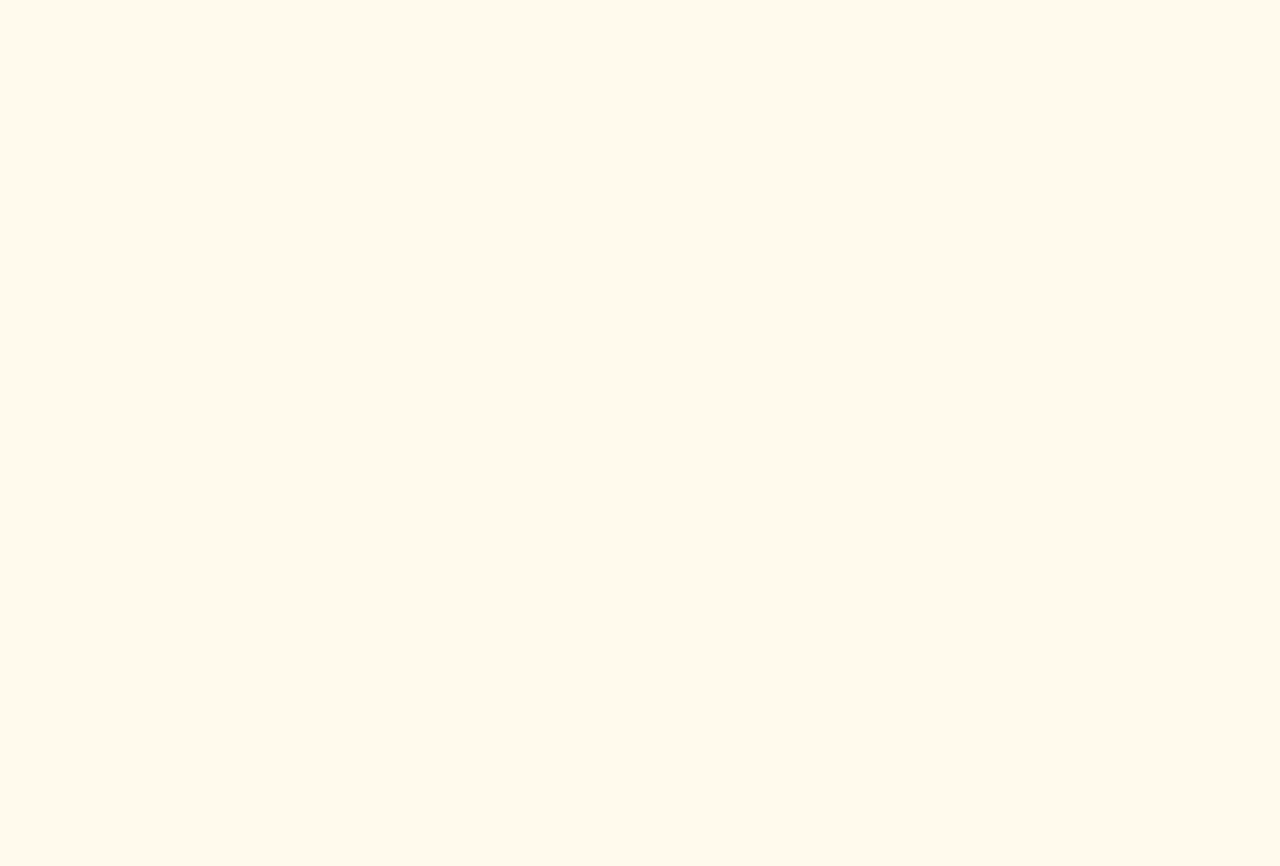
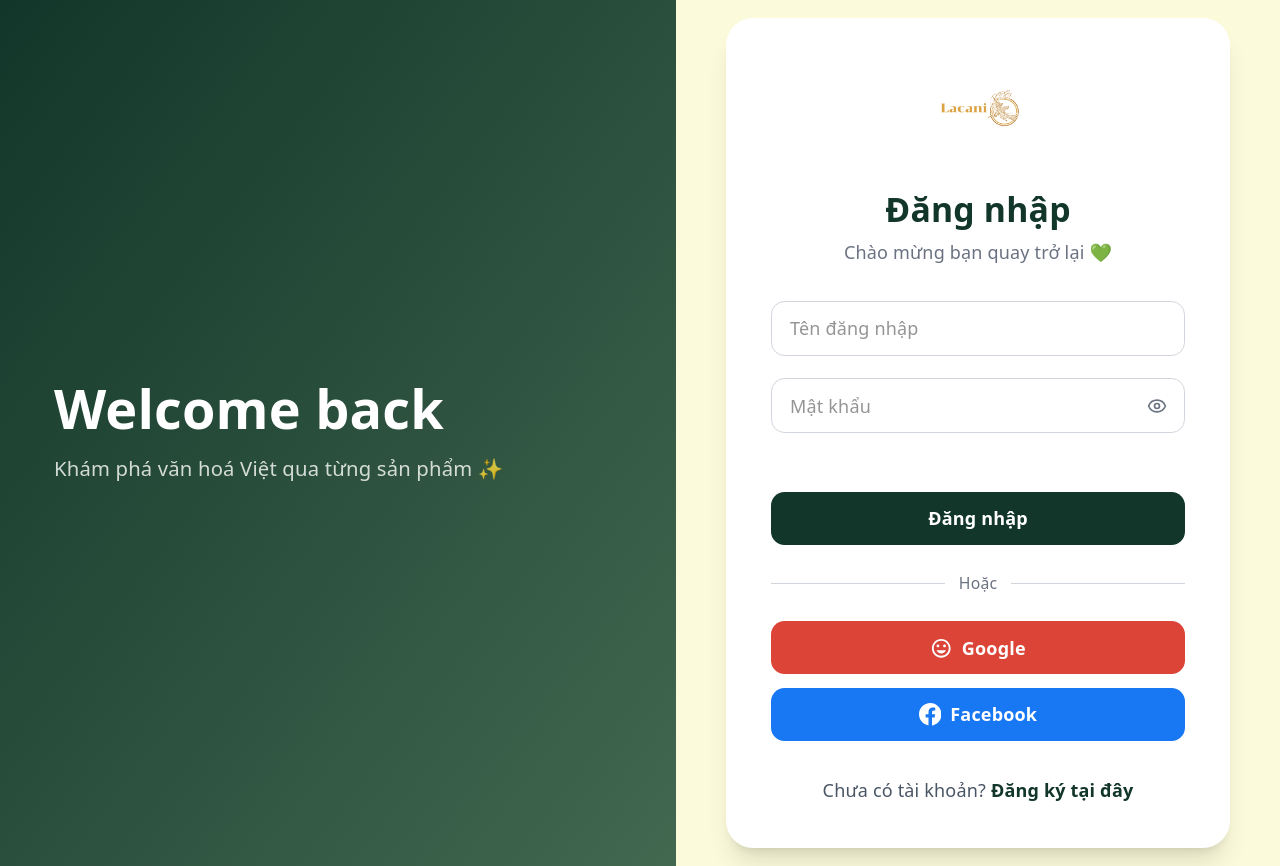
Before and after one commit to Thao-Uyen-1703/DigitalMuseum_IS207, a React (Vite) app in the folder frontend/: page /dang-nhap in a window 1280 px wide. Before the commit this address had no page. Before the commit the page ends 800 px from the top, so only its background shows below. Built offline with nearby package versions, Linux system fonts and the light colour scheme; no server answers; a web font is replaced by a local one.

Commit message:
feat:axios instance and login page

```diff
--- a/frontend/src/App.jsx
+++ b/frontend/src/App.jsx
@@ -1,12 +1,18 @@
 import { Routes, Route } from 'react-router-dom';
 import './App.css';
 import LandingPage from './pages/LandingPage';
+import LoginPage from './pages/LoginPage';
+import { Toaster } from 'sonner';
 
 function App() {
   return (
-    <Routes>
-      <Route path="/" element={<LandingPage />} />
-    </Routes>
+    <>
+      <Toaster position="top-right" richColors closeButton />
+      <Routes>
+        <Route path="/" element={<LandingPage />} />
+        <Route path="/dang-nhap" element={<LoginPage />} />
+      </Routes>
+    </>
   )
 }
 
--- /dev/null
+++ b/frontend/src/api/axiosClient.js
@@ -0,0 +1,35 @@
+import axios from 'axios';
+
+const api = axios.create({
+  baseURL: import.meta.env.VITE_BACKEND_APP_URL + "/api",
+  headers: {
+    'Content-Type': 'application/json',
+  },
+  withCredentials: true,
+});
+
+api.interceptors.request.use(
+    (config) => {
+        const token = localStorage.getItem('access_token');
+        if (token) {
+            config.headers.Authorization = `Bearer ${token}`;
+        }
+        return config;
+    },
+    (error) => {
+        return Promise.reject(error);
+    }
+);
+
+api.interceptors.response.use(
+    (response) => response,
+    (error) => {
+        if (error.response && error.response.status === 401) {
+            localStorage.removeItem('access_token');
+            window.location.href = '/dang-nhap';
+        }
+        return Promise.reject(error);
+    }
+);
+
+export default api;
--- /dev/null
+++ b/frontend/src/pages/LoginPage.jsx
@@ -0,0 +1,156 @@
+import { useState } from 'react';
+import { Eye, EyeOff } from 'lucide-react';
+import Logo from '../components/layout/Logo';
+import api from '../api/axiosClient';
+
+export default function LoginPage() {
+  const [email, setEmail] = useState('');
+  const [password, setPassword] = useState('');
+  const [showPassword, setShowPassword] = useState(false);
+  const [loading, setLoading] = useState(false);
+  const [error, setError] = useState('');
+
+  const togglePassword = () => {
+    setShowPassword(!showPassword);
+  };
+
+  const handleSubmit = async (e) => {
+    e.preventDefault();
+    setError('');
+
+    if (!email.trim() || !password.trim()) {
+      setError('Vui lòng nhập đầy đủ thông tin.');
+      return;
+    }
+
+    setLoading(true);
+    try {
+      const response = await api.post('/auth/login', {
+        email: email,
+        password: password
+      });
+
+      console.log(response);
+
+      const { accessToken } = response.data.accessToken;
+      localStorage.setItem('access_token', accessToken);
+
+      toast.success('Đăng nhập thành công');
+
+    } catch (err) {
+      if (err.response && err.response.data) {
+        setError(err.response.data.message || 'Đăng nhập thất bại. Vui lòng thử lại.');
+      } else {
+        setError('Lỗi kết nối server.');
+      }
+    } finally {
+      setLoading(false);
+    }
+  }
+
+  return (
+    <div className="flex min-h-screen">
+      {/* LEFT SIDE */}
+      <div className="hidden lg:flex flex-1 bg-linear-to-br from-[#12372A] to-[#436850] text-white flex-col justify-center px-12 py-20">
+        <h1 className="text-5xl font-bold mb-4">Welcome back</h1>
+        <p className="text-lg opacity-80">Khám phá văn hoá Việt qua từng sản phẩm ✨</p>
+      </div>
+
+      {/* RIGHT SIDE */}
+      <div className="flex-1 bg-[#FBFADA] flex justify-center items-center p-4">
+        <div className="bg-white rounded-3xl shadow-xl p-10 w-full max-w-md">
+          {/* LOGO */}
+          <div className="flex justify-center mb-8">
+            <Logo />
+          </div>
+
+          <h2 className="text-3xl font-bold text-[#12372A] text-center mb-2">Đăng nhập</h2>
+          <p className="text-center text-gray-500 mb-8">Chào mừng bạn quay trở lại 💚</p>
+
+          {/* ERROR MESSAGE */}
+          {error && (
+            <div className="mb-6 p-3 bg-red-100 border border-red-400 text-red-700 rounded-lg text-sm text-center">
+              {error}
+            </div>
+          )}
+
+          {/* FORM */}
+          <form className="space-y-5" onSubmit={handleSubmit}>
+            {/* EMAIL */}
+            <div>
+              <input
+                type="text"
+                id="email"
+                placeholder="Tên đăng nhập"
+                value={email}
+                onChange={(e) => setEmail(e.target.value)}
+                required
+                className="w-full px-4 py-3 border border-gray-300 rounded-xl focus:outline-none focus:border-[#436850] focus:ring-2 focus:ring-[#436850]/30 transition-all"
+              />
+            </div>
+
+            {/* PASSWORD */}
+            <div className="relative">
+              <input
+                type={showPassword ? 'text' : 'password'}
+                id="password"
+                placeholder="Mật khẩu"
+                value={password}
+                onChange={(e) => setPassword(e.target.value)}
+                required
+                className="w-full px-4 py-3 border border-gray-300 rounded-xl focus:outline-none focus:border-[#436850] focus:ring-2 focus:ring-[#436850]/30 transition-all pr-12"
+              />
+              <button
+                type="button"
+                onClick={togglePassword}
+                className="absolute right-4 top-1/2 -translate-y-1/2 text-gray-500 hover:text-[#436850] transition-colors"
+              >
+                {showPassword ? <EyeOff size={20} /> : <Eye size={20} />}
+              </button>
+            </div>
+
+            {/* SUBMIT BUTTON */}
+            <button
+              type="submit"
+              disabled={loading}
+              className="w-full py-3 bg-[#12372A] text-white font-semibold rounded-xl hover:bg-[#436850] transition-colors duration-300 disabled:opacity-50 disabled:cursor-not-allowed mt-8"
+            >
+              {loading ? 'Đang đăng nhập...' : 'Đăng nhập'}
+            </button>
+          </form>
+
+          {/* DIVIDER */}
+          <div className="relative my-6">
+            <div className="absolute inset-0 flex items-center">
+              <div className="w-full border-t border-gray-300"></div>
+            </div>
+            <div className="relative flex justify-center text-sm">
+              <span className="px-3 bg-white text-gray-500">Hoặc</span>
+            </div>
+          </div>
+
+          {/* SOCIAL BUTTONS */}
+          <div className="space-y-3">
+            <button className="w-full py-3 bg-[#DB4437] text-white font-semibold rounded-xl hover:bg-red-700 transition-colors flex items-center justify-center gap-2">
+              <svg className="w-5 h-5" viewBox="0 0 24 24" fill="currentColor">
+                <path d="M12 2C6.48 2 2 6.48 2 12s4.48 10 10 10 10-4.48 10-10S17.52 2 12 2zm0 18c-4.41 0-8-3.59-8-8s3.59-8 8-8 8 3.59 8 8-3.59 8-8 8zm3.5-9c.83 0 1.5-.67 1.5-1.5S16.33 8 15.5 8 14 8.67 14 9.5s.67 1.5 1.5 1.5zm-7 0c.83 0 1.5-.67 1.5-1.5S9.33 8 8.5 8 7 8.67 7 9.5 7.67 11 8.5 11zm3.5 6.5c2.33 0 4.31-1.46 5.11-3.5H6.89c.8 2.04 2.78 3.5 5.11 3.5z"/>
+              </svg>
+              Google
+            </button>
+            <button className="w-full py-3 bg-[#1877F2] text-white font-semibold rounded-xl hover:bg-blue-700 transition-colors flex items-center justify-center gap-2">
+              <svg className="w-5 h-5" viewBox="0 0 24 24" fill="currentColor">
+                <path d="M24 12.073c0-6.627-5.373-12-12-12s-12 5.373-12 12c0 5.99 4.388 10.954 10.125 11.854v-8.385H7.078v-3.47h3.047V9.43c0-3.007 1.792-4.669 4.533-4.669 1.312 0 2.686.235 2.686.235v2.953H15.83c-1.491 0-1.956.925-1.956 1.874v2.25h3.328l-.532 3.47h-2.796v8.385C19.612 23.027 24 18.062 24 12.073z"/>
+              </svg>
+              Facebook
+            </button>
+          </div>
+
+          {/* SIGNUP LINK */}
+          <p className="text-center text-gray-600 mt-8">
+            Chưa có tài khoản? <a href="/signup" className="text-[#12372A] font-semibold hover:text-[#436850] transition-colors">Đăng ký tại đây</a>
+          </p>
+        </div>
+      </div>
+    </div>
+  );
+}
```
Also changed, not shown: 1 other file (tests, documents, lock files or other folders).
